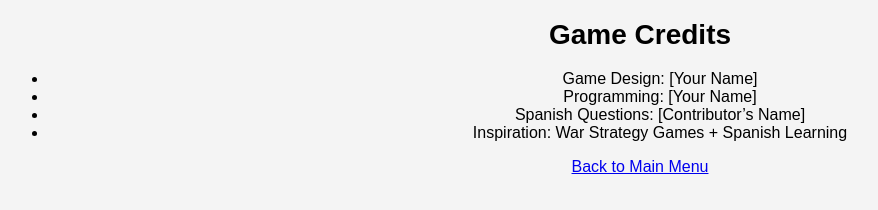
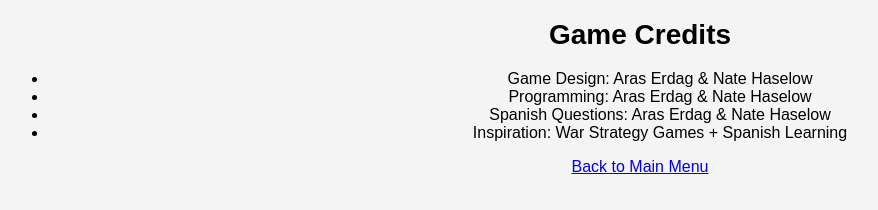
Before and after one commit to erdag2009/Spanish-Video-Game, a plain HTML site: page credits.html in a window 1280 px wide. Shown: the whole page, without its empty margins (0-878 px from the left). Drawn offline with Linux system fonts and the light colour scheme.

Commit message:
Changed Credits page

```diff
--- a/credits.html
+++ b/credits.html
@@ -9,9 +9,9 @@
 <body>
     <h1>Game Credits</h1>
     <ul>
-        <li>Game Design: [Your Name]</li>
-        <li>Programming: [Your Name]</li>
-        <li>Spanish Questions: [Contributor’s Name]</li>
+        <li>Game Design: Aras Erdag & Nate Haselow</li>
+        <li>Programming: Aras Erdag & Nate Haselow</li>
+        <li>Spanish Questions: Aras Erdag & Nate Haselow</li>
         <li>Inspiration: War Strategy Games + Spanish Learning</li>
     </ul>
     <a href="index.html">Back to Main Menu</a>
```
